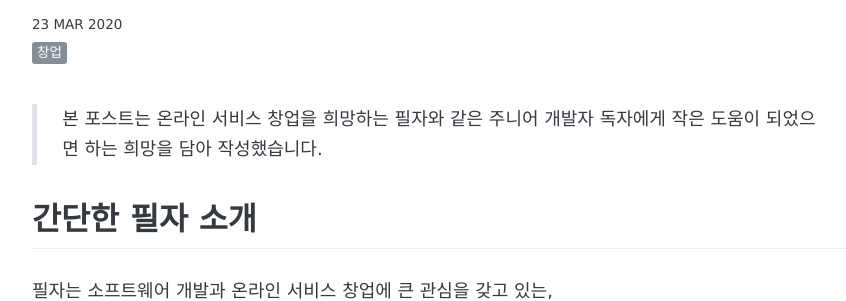
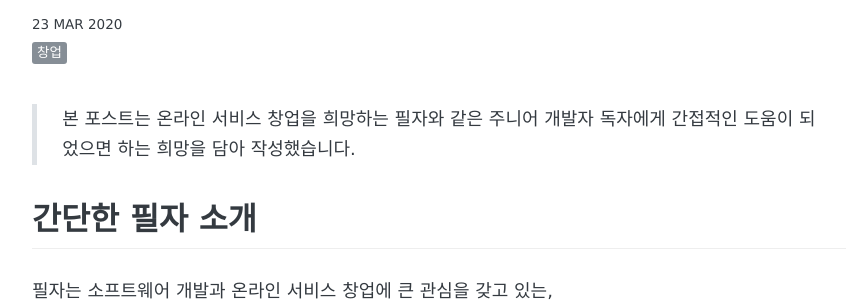
Before and after one commit to ywoo-park/ywoo21.github.io, a Jekyll site: the page built from _posts/2020-03-23-post.md, in a window 1280 px wide and 900 px high. Shown: the part 170-471 px from the top of the window, without its empty margins (194-1040 px from the left). Built offline with Jekyll 4.4.1, drawn with Linux system fonts in a browser that asks for light colours; some web fonts are replaced; comment, search, counter and statistics services are not loaded; some of the changed text lies outside the part shown.

```diff
--- a/_posts/2020-03-23-post.md
+++ b/_posts/2020-03-23-post.md
@@ -8,7 +8,7 @@ comments: true
 share: true
 ---
 
-> 본 포스트는 온라인 서비스 창업을 희망하는 필자와 같은 주니어 개발자 독자에게 작은 도움이 되었으면 하는 희망을 담아 작성했습니다.
+> 본 포스트는 온라인 서비스 창업을 희망하는 필자와 같은 주니어 개발자 독자에게 간접적인 도움이 되었으면 하는 희망을 담아 작성했습니다.
 >
 
 ## 간단한 필자 소개
```
Also changed, not shown: other parts of _posts/2020-03-23-post.md (+1 -1 lines).
